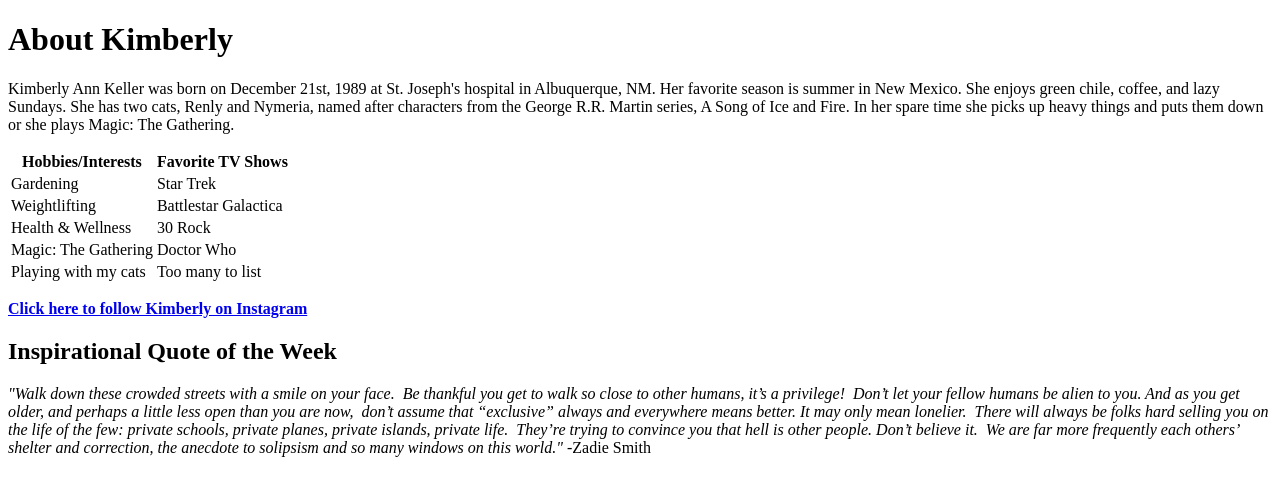
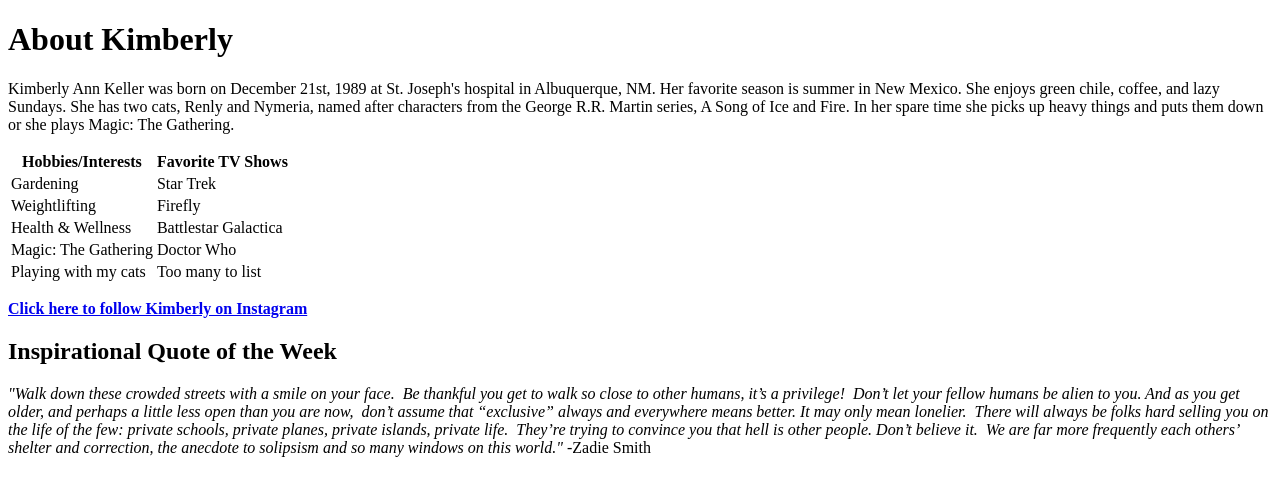
Before and after one commit to kimberlykeller/about-kimberly, a PHP site: page / in a window 1280 px wide. Shown: the top 478 px of the page. Run offline with PHP 8.4, Linux system fonts and the light colour scheme.

Commit message:
edited minor errors in text

```diff
--- a/index.php
+++ b/index.php
@@ -24,11 +24,11 @@
 			</tr>
 			<tr>
 				<td>Weightlifting</td>
-				<td>Battlestar Galactica</td>
+				<td>Firefly</td>
 			</tr>
 			<tr>
 				<td>Health &amp; Wellness</td>
-				<td>30 Rock</td>
+				<td>Battlestar Galactica</td>
 			</tr>
 			<tr>
 				<td>Magic: The Gathering</td>
```
